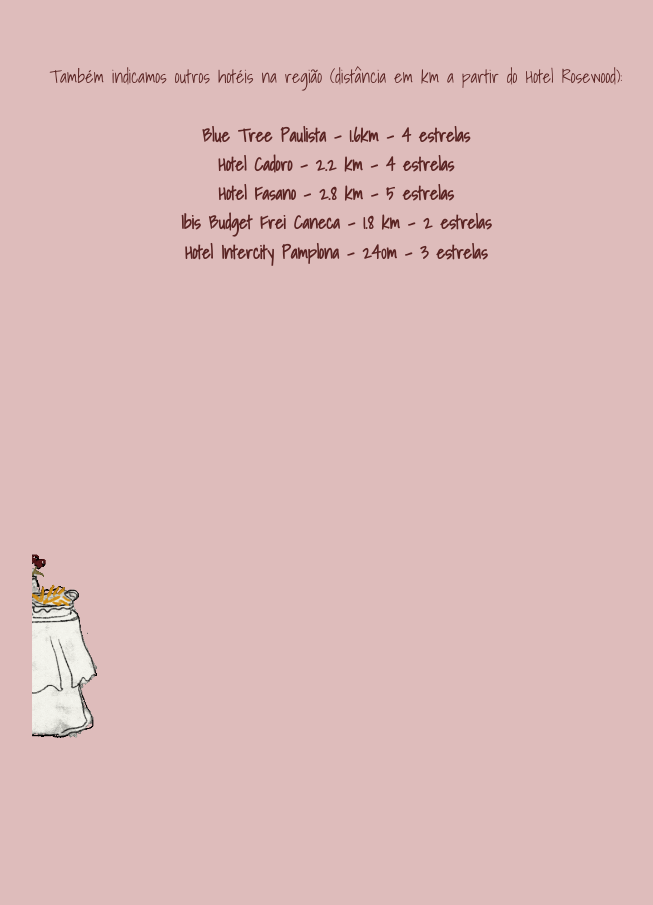
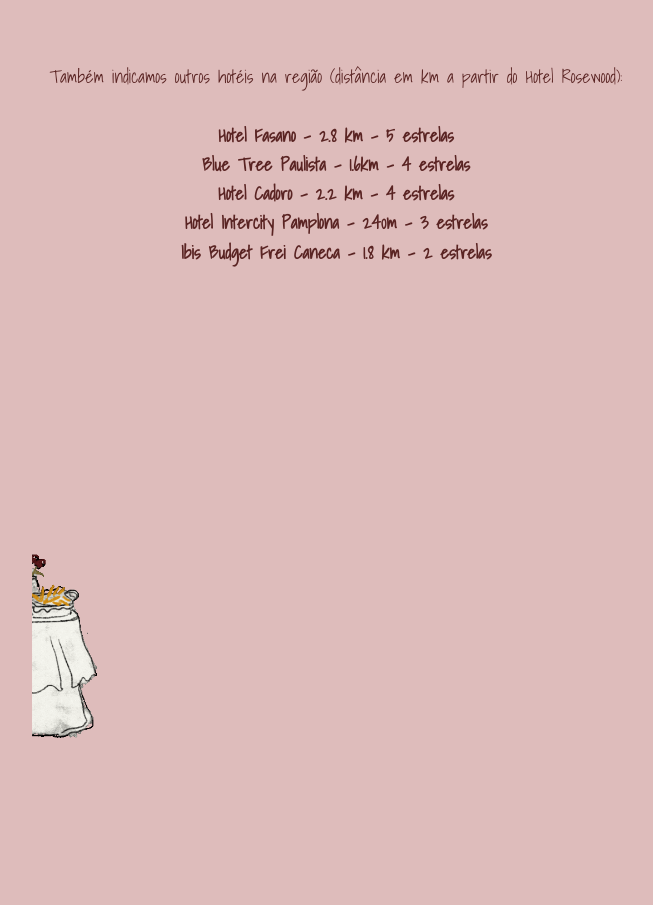
Before and after one commit to biatcarvalheira/marcela-e-heitor, a Next.js app: page / in a window 1280 px wide. Shown: the part 3640-4545 px from the top of the page, without its empty margins (304-957 px from the left). Built offline with nearby package versions, Linux system fonts and the light colour scheme; a web font is replaced by a local one.

Commit message:
update order of list of hotels

```diff
--- a/app/page.tsx
+++ b/app/page.tsx
@@ -263,6 +263,15 @@
         <br />
         <br />
         <a
+          href="https://www.fasano.com.br/hotel/hotel-fasano-sao-paulo/"
+          target="_blank"
+          rel="noopener noreferrer"
+          className="font-semibold hover:underline"
+        >
+          Hotel Fasano - 2.8 km - 5 estrelas
+        </a>
+        <br />
+        <a
           href="https://www.bluetree.com.br/hotel/blue-tree-premium-paulista"
           target="_blank"
           rel="noopener noreferrer"
@@ -281,12 +290,12 @@
         </a>
         <br />
         <a
-          href="https://www.fasano.com.br/hotel/hotel-fasano-sao-paulo/"
+          href="https://www.intercityhoteis.com.br/hotel-sao-paulo/hotel-intercity-pamplona-paulista"
           target="_blank"
           rel="noopener noreferrer"
           className="font-semibold hover:underline"
         >
-          Hotel Fasano - 2.8 km - 5 estrelas
+          Hotel Intercity Pamplona - 240m - 3 estrelas
         </a>
         <br />
         <a
@@ -296,15 +305,6 @@
           className="font-semibold hover:underline"
         >
           Ibis Budget Frei Caneca - 1.8 km - 2 estrelas
-        </a>
-        <br />
-        <a
-          href="https://www.intercityhoteis.com.br/hotel-sao-paulo/hotel-intercity-pamplona-paulista"
-          target="_blank"
-          rel="noopener noreferrer"
-          className="font-semibold hover:underline"
-        >
-          Hotel Intercity Pamplona - 240m - 3 estrelas
         </a>
       </p>
     </div>
```
